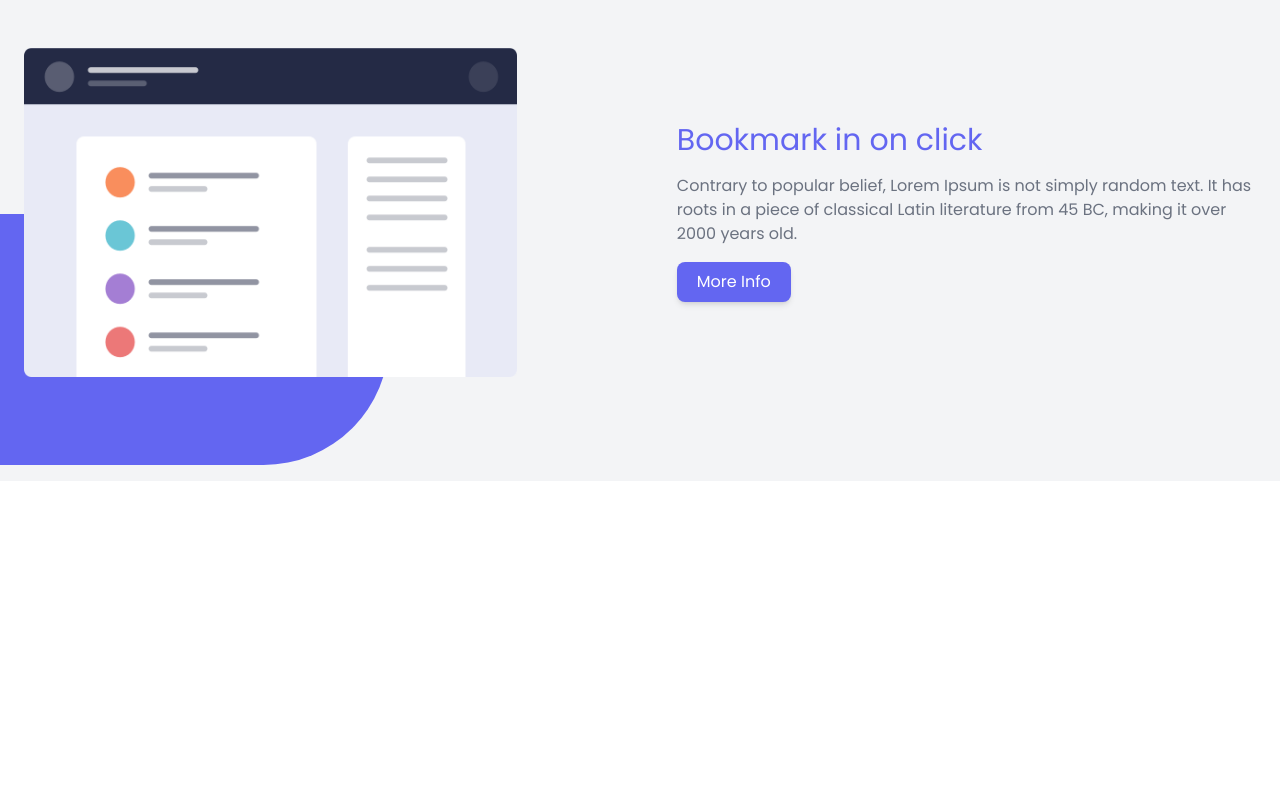
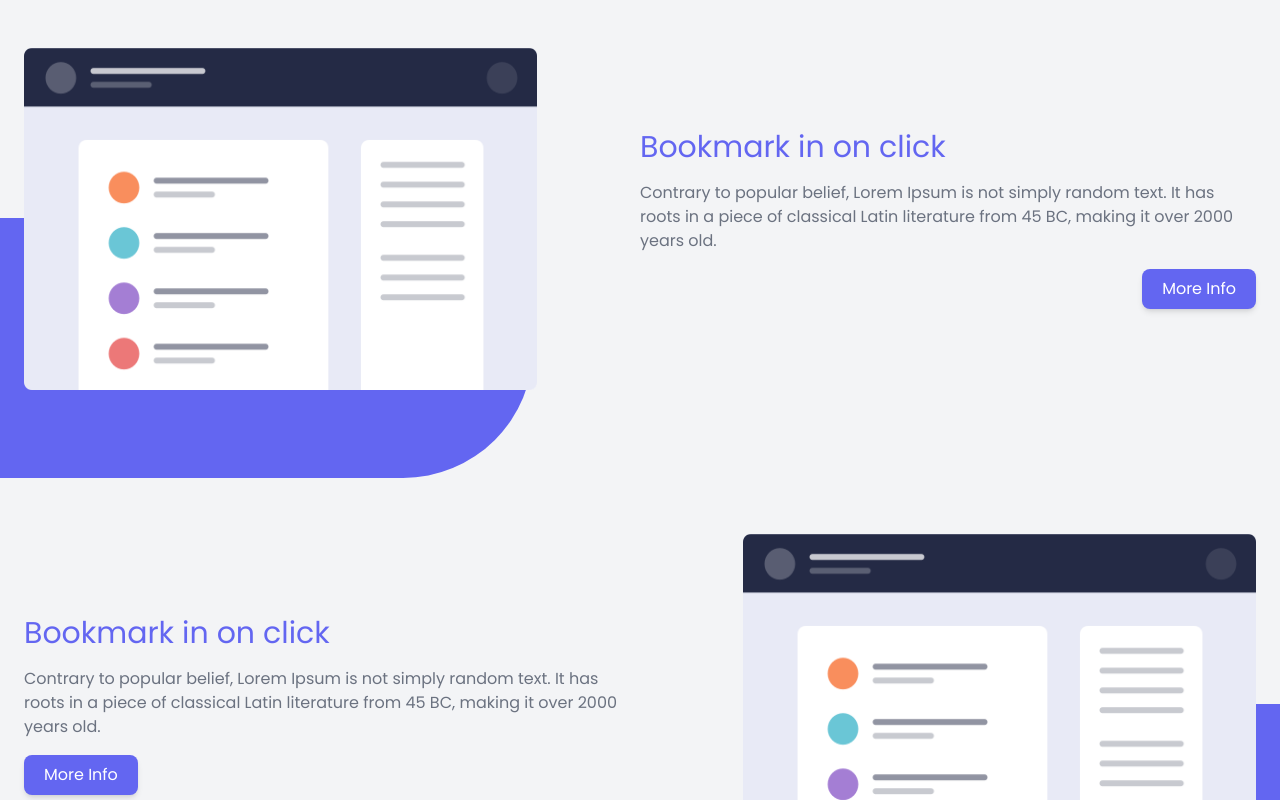
Before and after one commit to chlbri/protofolio-landing-1, a Next.js app: page / in a window 1280 px wide. Shown: the part 1100-1900 px from the top of the page. Before the commit the page ends 1581 px from the top, so only its background shows below. Built offline with nearby package versions, Linux system fonts and the light colour scheme.

Commit message:
standardize Feature

```diff
--- /dev/null
+++ b/src/components/_Index/Feature.tsx
@@ -0,0 +1,56 @@
+import Image from 'next/image';
+import { FC } from 'react';
+import PrimaryButton from './PrimaryButton';
+type Props = {
+  title: string;
+  imageSrc?: string;
+  desc: string;
+  right?: true;
+  children?: never;
+};
+
+const Feature: FC<Props> = ({
+  title,
+  desc,
+  right,
+  imageSrc = '/images/illustration-features-tab-1.png',
+}) => {
+  return (
+    <section className="relative mt-20 lg:mt-24">
+      <div
+        className={`container mx-auto p-6 flex flex-col items-center justify-between ${
+          right ? 'lg:flex-row-reverse' : 'lg:flex-row'
+        }`}
+      >
+        <div className="flex w-5/6 sm:w-4/6 lg:w-5/12 justify-center z-10 mb-10 lg:mb-0 relative aspect-[3/2]">
+          <Image
+            src={imageSrc}
+            layout="fill"
+            alt="Feature 1"
+            className="z-20 "
+          />
+        </div>
+        <div className="relative flex w-5/6 sm:w-4/6 lg:w-6/12 flex-col items-center lg:items-start">
+          <h2 className="text-3xl text-indigo-500">{title}</h2>
+          <p className="text-gray-500 my-4 text-center lg:text-left sm:w-3/4 lg:w-full">
+            {desc}
+          </p>
+          <div
+            className={`flex w-full justify-center ${
+              right ? 'lg:justify-start' : 'lg:justify-end'
+            }`}
+          >
+            <PrimaryButton />
+          </div>
+        </div>
+      </div>
+      <div
+        className={`absolute bg-indigo-500 w-5/12 h-2/3 hidden lg:block -bottom-16 ${
+          right ? 'right-0 rounded-l-full' : '-left-0 rounded-r-full'
+        }`}
+      />
+    </section>
+  );
+};
+
+export default Feature;
--- a/src/components/_Index/Hero.tsx
+++ b/src/components/_Index/Hero.tsx
@@ -5,7 +5,7 @@ import Image from 'next/image';
 
 const Hero: FC = () => {
   return (
-    <section id="hero" className="relative w-full">
+    <section id="hero" className="relative">
       <div className="container mx-auto relative flex flex-col-reverse lg:flex-row items-center gap-12 mt-14 lg:mt-28">
         <div className="flex flex-1 flex-col items-center lg:items-start">
           <h2 className="text-indigo-500 text-2xl md:text-4xl lg:text-5xl text-center lg:text-left mb-6">
--- a/src/pages/index.tsx
+++ b/src/pages/index.tsx
@@ -1,8 +1,7 @@
-import Image from 'next/image';
 import { FC } from 'react';
 import NavBar from '../components/shared/Navbar';
+import Feature from '../components/_Index/Feature';
 import Hero from '../components/_Index/Hero';
-import PrimaryButton from '../components/_Index/PrimaryButton';
 
 const About: FC = () => {
   return (
@@ -26,30 +25,19 @@ const About: FC = () => {
           </div>
 
           {/* Feature 1 */}
-          <section className="relative mt-20 lg:mt-24">
-            <div className="container mx-auto p-6 flex flex-col lg:flex-row items-center justify-center lg:space-x-40">
-              <div className="flex w-5/6 sm:w-4/6 lg:w-2/5 justify-center z-10 mb-10 lg:mb-0 relative aspect-[3/2]">
-                <Image
-                  src="/images/illustration-features-tab-1.png"
-                  layout="fill"
-                  alt="Feature 1"
-                  className="z-20 "
-                />
-              </div>
-              <div className="relative flex flex-1 flex-col items-center lg:items-start">
-                <h2 className="text-3xl text-indigo-500">
-                  Bookmark in on click
-                </h2>
-                <p className="text-gray-500 my-4 text-center lg:text-left sm:w-3/4 lg:w-full">
-                  Contrary to popular belief, Lorem Ipsum is not simply
-                  random text. It has roots in a piece of classical Latin
-                  literature from 45 BC, making it over 2000 years old.
-                </p>
-                <PrimaryButton />
-              </div>
-            </div>
-            <div className="absolute -left-36 -bottom-16 rounded-r-full bg-indigo-500 w-5/12 h-2/3 hidden lg:block"></div>
-          </section>
+          <Feature
+            title="Bookmark in on click"
+            desc=" Contrary to popular belief, Lorem Ipsum is not simply random
+            text. It has roots in a piece of classical Latin literature
+            from 45 BC, making it over 2000 years old."
+          />
+          <Feature
+            title="Bookmark in on click"
+            desc=" Contrary to popular belief, Lorem Ipsum is not simply random
+            text. It has roots in a piece of classical Latin literature
+            from 45 BC, making it over 2000 years old."
+            right
+          />
         </div>
       </main>
     </div>
```
